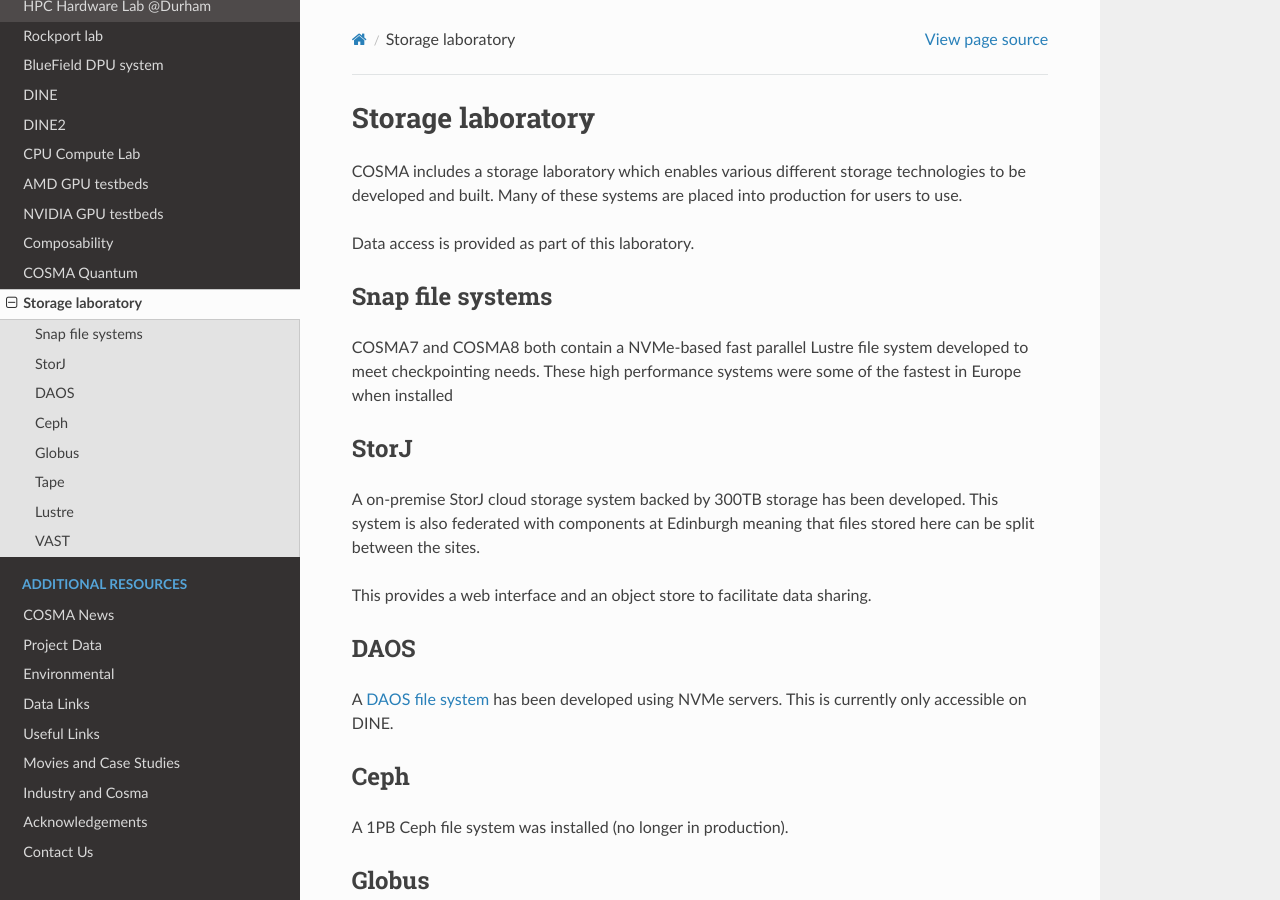
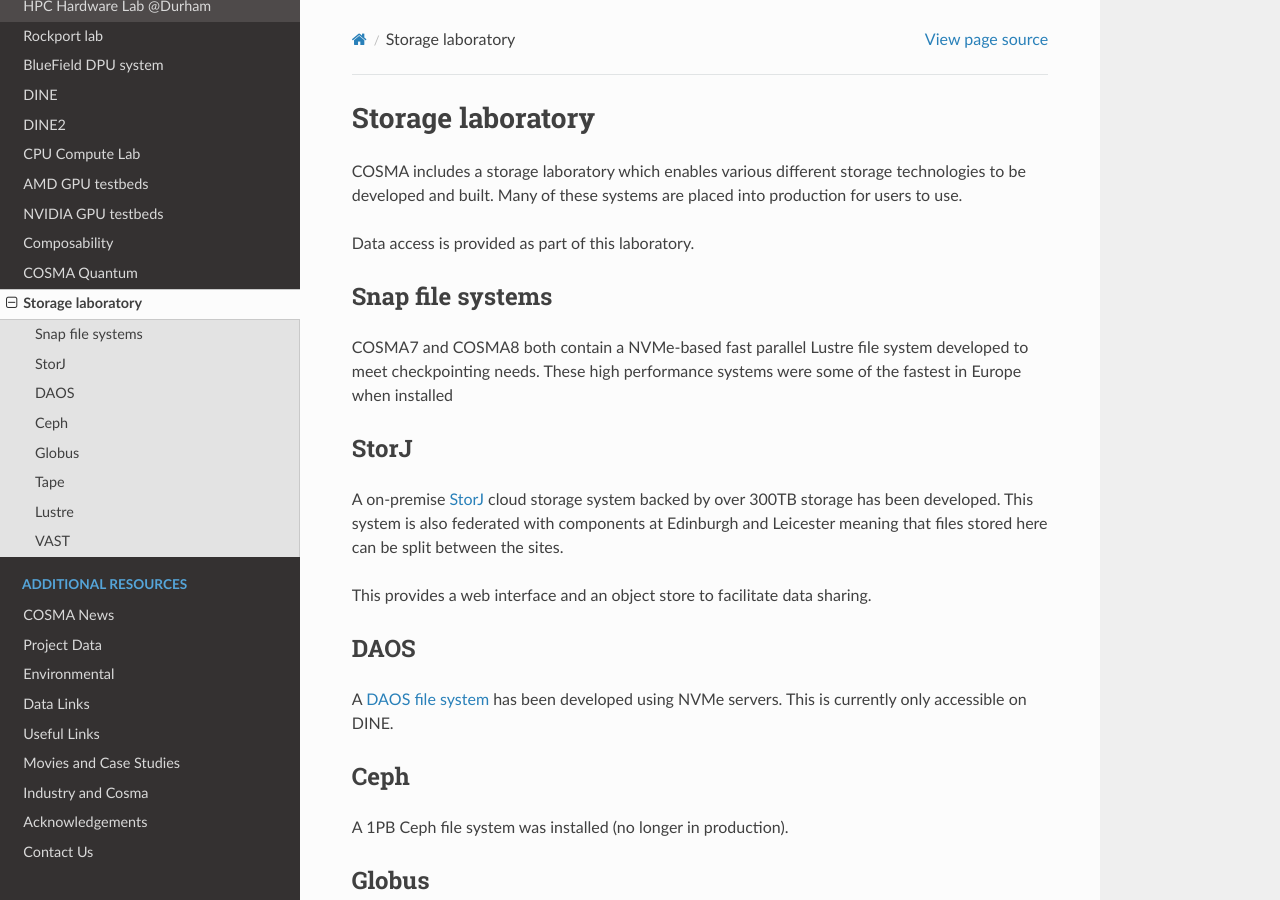
Before and after one commit to agb32/cosmadoc, a Sphinx documentation site: the page built from docs/source/storagelab.md, in a window 1280 px wide and 900 px high. Built offline with Sphinx 7.4.7 and the Read the Docs theme 3.1.0, drawn with Linux system fonts in a browser that asks for light colours.

Commit message:
added storj link

```diff
--- a/docs/source/storagelab.md
+++ b/docs/source/storagelab.md
@@ -10,7 +10,7 @@
 
 ## StorJ
 
-A on-premise StorJ cloud storage system backed by 300TB storage has been developed.  This system is also federated with components at Edinburgh meaning that files stored here can be split between the sites.
+A on-premise [StorJ](storj.md) cloud storage system backed by over 300TB storage has been developed.  This system is also federated with components at Edinburgh and Leicester meaning that files stored here can be split between the sites.
 
 This provides a web interface and an object store to facilitate data sharing.
 
```
